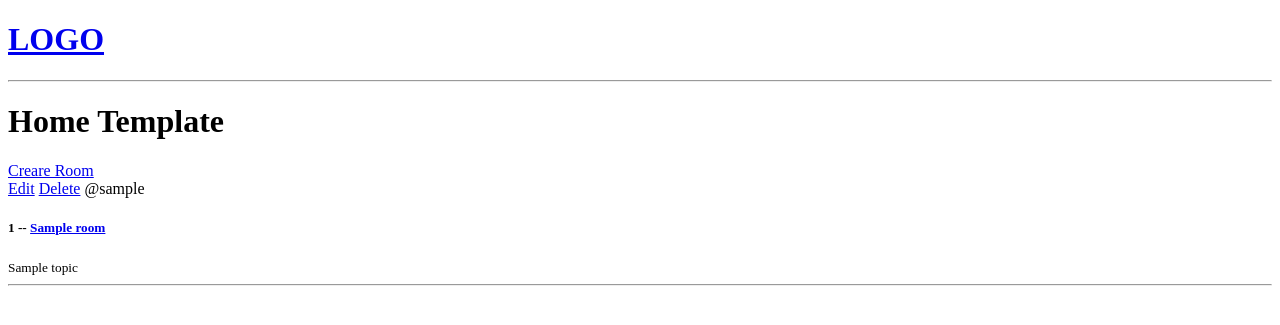
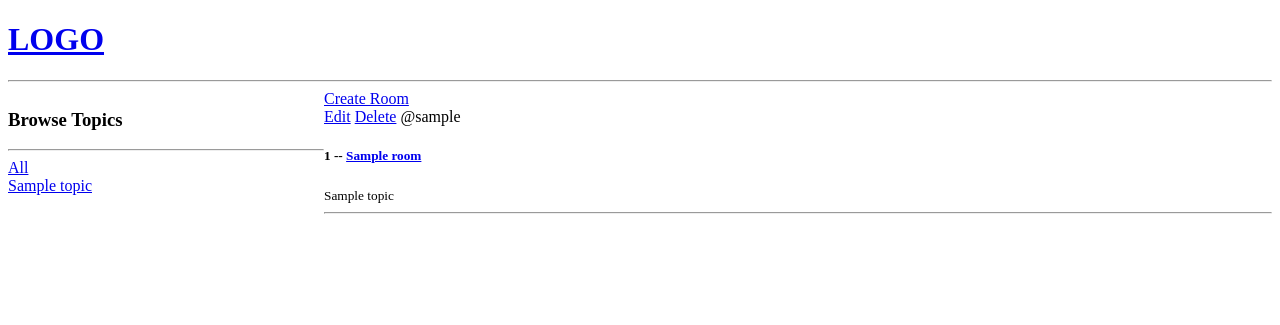
Before and after one commit to lasindu2001/studybud-django, a Django app: template base/templates/base/home.html in a window 1280 px wide. Shown: the top 325 px of the page. Run offline with Django 5.2, Linux system fonts and the light colour scheme; the template is opened without the code that fills it: values that come from a table or form of the project are taken from there, others are empty; tables that the repository leaves empty hold one stand-in row (values such as "Sample post"); parts of the project's set-up code (start-up, migrations or seed data) failed here and were passed over.

Commit message:
create sidebar

```diff
--- a/base/templates/base/home.html
+++ b/base/templates/base/home.html
@@ -2,12 +2,30 @@
 
 {% block content %}
 
-<h1>Home Template</h1>
+<style>
+    .home-container{
+        display: grid;
+        grid-template-columns: 1fr 3fr;
+    }
+</style>
 
-<div>
-    <a href="{% url 'create-room' %}">Creare Room</a>
+<div class="home-container">
     <div>
-        {% for room in rooms %}
+        <h3>Browse Topics</h3>
+        <hr>
+        <div>
+            <a href="{% url 'home' %}">All</a>
+        </div>
+        {% for topic in topics %}
+        <div>
+            <a href="{% url 'home' %}?q={{topic.name}}">{{topic.name}}</a>
+        </div>
+        {% endfor %}
+    </div>
+    <div>
+        <a href="{% url 'create-room' %}">Create Room</a>
+        <div>
+            {% for room in rooms %}
             <div>
                 <a href="{% url 'update-room' room.id %}">Edit</a>
                 <a href="{% url 'delete-room' room.id %}">Delete</a>
@@ -16,7 +34,8 @@
                 <small>{{room.topic.name}}</small>
                 <hr>
             </div>
-        {% endfor %}
+            {% endfor %}
+        </div>
     </div>
 </div>
 
```
Also changed, not shown: base/views.py (+5 -3 lines).
